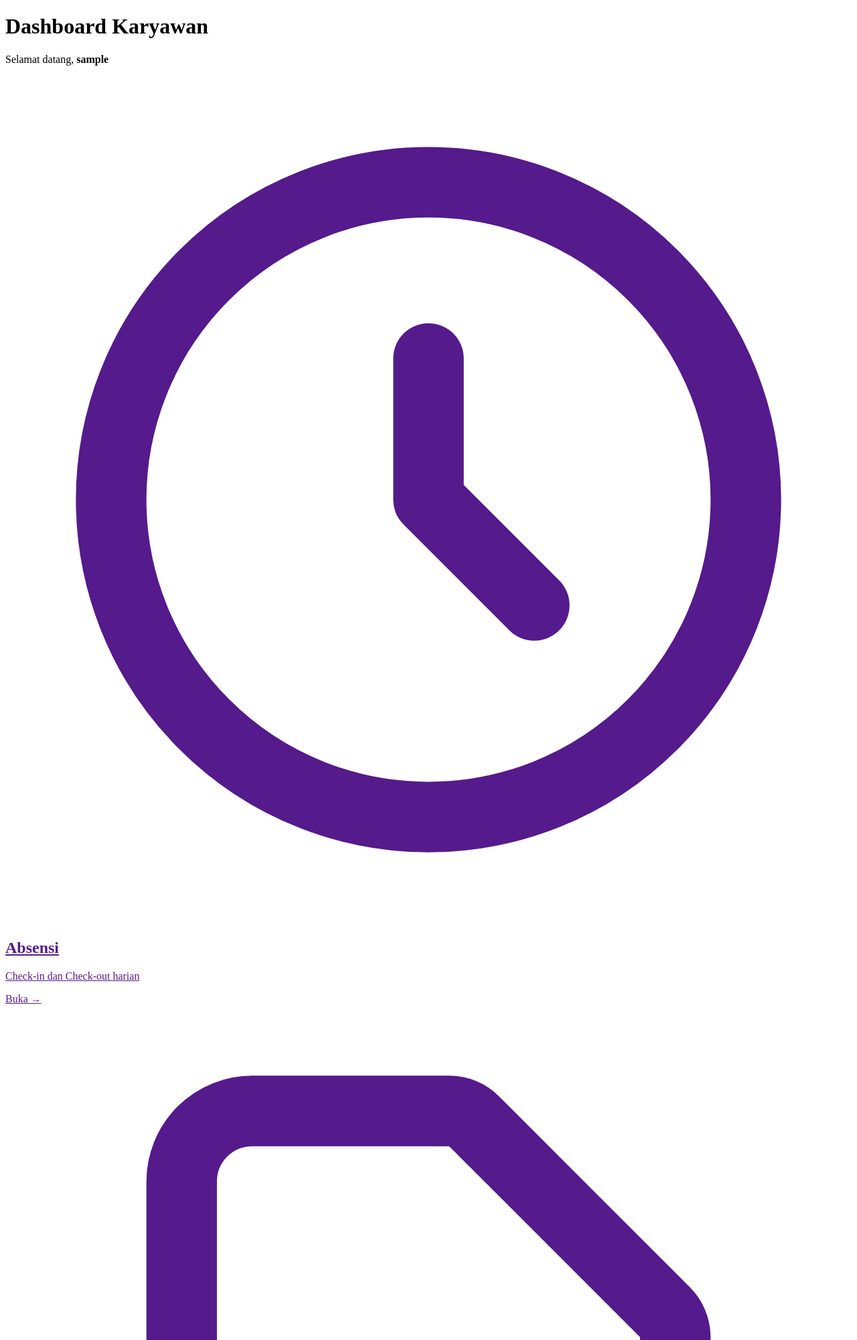
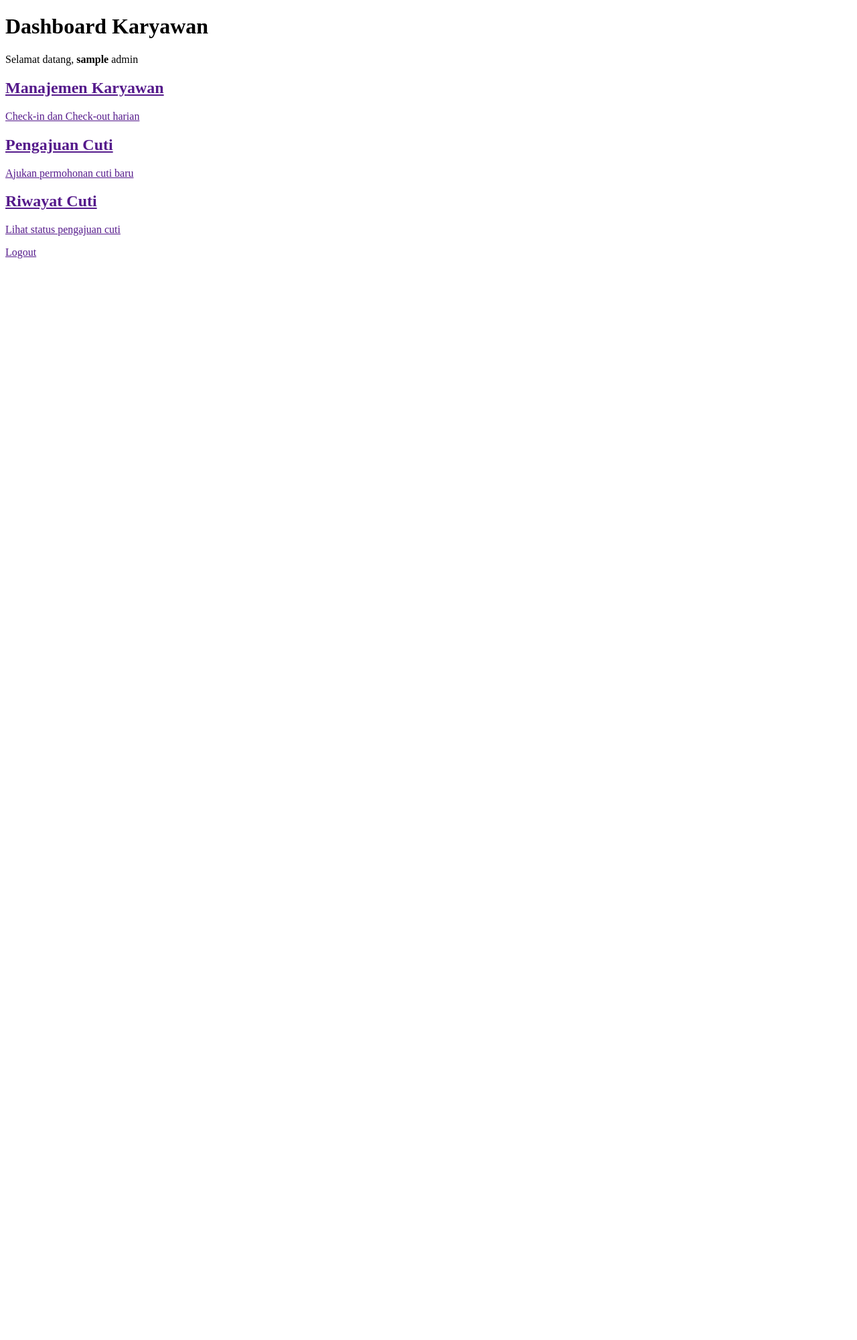
Before and after one commit to IbnuSabilGitHub/Project-UAS, a PHP site: template app/Views/dashboard/employee.php in a window 1280 px wide. Shown: the top 2001 px of the page at 67% size. After the commit the page ends 386 px from the top, so only its background shows below. Run offline with PHP 8.4, Linux system fonts and the light colour scheme; the template is opened without the code that fills it: most values are stand-ins (such as "Sample title", 1, 10 or a date in 2020); data that the repository does not hold is empty; some libraries are stand-ins or nearby versions.

Commit message:
refactor: improve employee dashboard ui

```diff
--- a/app/Views/dashboard/employee.php
+++ b/app/Views/dashboard/employee.php
@@ -1,72 +1,47 @@
 <?php require_once __DIR__ . '/../layouts/header.php'; ?>
-<div class="max-w-6xl mx-auto py-8 px-4">
+<div class="container mx-auto px-4 py-8">
     <?php if (!empty($success)): ?>
-        <div class="bg-green-100 border border-green-400 text-green-700 px-4 py-3 rounded mb-6">
-            <?= htmlspecialchars($success) ?>
+        <div class="flex items-center p-4 mb-6 text-green-600 rounded-base bg-neutral-primary-soft" role="alert">
+            <svg class="flex-shrink-0 w-4 h-4" aria-hidden="true" xmlns="http://www.w3.org/2000/svg" fill="currentColor" viewBox="0 0 20 20">
+                <path d="M10 .5a9.5 9.5 0 1 0 9.5 9.5A9.51 9.51 0 0 0 10 .5ZM9.5 4a1.5 1.5 0 1 1 0 3 1.5 1.5 0 0 1 0-3ZM12 15H8a1 1 0 0 1 0-2h1v-3H8a1 1 0 0 1 0-2h2a1 1 0 0 1 1 1v4h1a1 1 0 0 1 0 2Z" />
+            </svg>
+            <div class="ms-3 text-sm font-medium"><?= htmlspecialchars($success) ?></div>
         </div>
     <?php endif; ?>
 
-    <div class="mb-8">
-        <h1 class="text-3xl font-bold mb-2">Dashboard Karyawan</h1>
-        <p class="text-gray-700">Selamat datang, <strong><?= htmlspecialchars($username) ?></strong></p>
-    </div>
+    <div class="bg-neutral-primary-soft shadow-xs rounded-base p-8 border border-default">
+        <h1 class="text-3xl font-bold text-heading mb-4">Dashboard Karyawan</h1>
+        <p class="mb-8 text-body">Selamat datang, <strong class="text-heading"><?= htmlspecialchars($username) ?></strong>
+            <span class="inline-block bg-brand-soft text-brand px-3 py-1 rounded-full text-sm font-medium ml-2"><?= htmlspecialchars($role) ?></span>
+        </p>
 
-    <!-- Menu Cards -->
-    <div class="grid md:grid-cols-3 gap-6 mb-8">
-        <!-- Check-in / Check-out -->
-        <a href="<?= url('/karyawan/attendance') ?>" class="block bg-white shadow-lg rounded-lg p-6 hover:shadow-xl transition duration-300 border-t-4 border-blue-500">
-            <div class="flex items-center mb-4">
-                <div class="bg-blue-100 p-3 rounded-full">
-                    <svg class="w-8 h-8 text-blue-600" fill="none" stroke="currentColor" viewBox="0 0 24 24">
-                        <path stroke-linecap="round" stroke-linejoin="round" stroke-width="2" d="M12 8v4l3 3m6-3a9 9 0 11-18 0 9 9 0 0118 0z"></path>
-                    </svg>
-                </div>
-            </div>
-            <h2 class="text-xl font-semibold mb-2">Absensi</h2>
-            <p class="text-gray-600">Check-in dan Check-out harian</p>
-            <div class="mt-4 text-blue-600 font-medium">
-                Buka →
-            </div>
-        </a>
+        <div class="grid md:grid-cols-3 gap-6">
+            <a href="<?= url('/karyawan/attendance') ?>"
+                class="block bg-neutral-secondary-medium shadow-xs hover:shadow-md transition-all duration-200 rounded-base p-6 border border-default hover:border-brand">
+                <h2 class="text-xl font-semibold text-heading mb-2">Manajemen Karyawan</h2>
+                <p class="text-sm text-body">Check-in dan Check-out harian</p>
+            </a>
 
-        <!-- Pengajuan Cuti -->
-        <a href="<?= url('/karyawan/leave/create') ?>" class="block bg-white shadow-lg rounded-lg p-6 hover:shadow-xl transition duration-300 border-t-4 border-green-500">
-            <div class="flex items-center mb-4">
-                <div class="bg-green-100 p-3 rounded-full">
-                    <svg class="w-8 h-8 text-green-600" fill="none" stroke="currentColor" viewBox="0 0 24 24">
-                        <path stroke-linecap="round" stroke-linejoin="round" stroke-width="2" d="M9 12h6m-6 4h6m2 5H7a2 2 0 01-2-2V5a2 2 0 012-2h5.586a1 1 0 01.707.293l5.414 5.414a1 1 0 01.293.707V19a2 2 0 01-2 2z"></path>
-                    </svg>
-                </div>
-            </div>
-            <h2 class="text-xl font-semibold mb-2">Pengajuan Cuti</h2>
-            <p class="text-gray-600">Ajukan permohonan cuti baru</p>
-            <div class="mt-4 text-green-600 font-medium">
-                Ajukan →
-            </div>
-        </a>
+            <a href="<?= url('/karyawan/leave/create') ?>"
+                class="block bg-neutral-secondary-medium shadow-xs hover:shadow-md transition-all duration-200 rounded-base p-6 border border-default hover:border-brand">
+                <h2 class="text-xl font-semibold text-heading mb-2">Pengajuan Cuti</h2>
+                <p class="text-sm text-body">Ajukan permohonan cuti baru</p>
+            </a>
 
-        <!-- Riwayat Cuti -->
-        <a href="<?= url('/karyawan/leave') ?>" class="block bg-white shadow-lg rounded-lg p-6 hover:shadow-xl transition duration-300 border-t-4 border-purple-500">
-            <div class="flex items-center mb-4">
-                <div class="bg-purple-100 p-3 rounded-full">
-                    <svg class="w-8 h-8 text-purple-600" fill="none" stroke="currentColor" viewBox="0 0 24 24">
-                        <path stroke-linecap="round" stroke-linejoin="round" stroke-width="2" d="M9 5H7a2 2 0 00-2 2v12a2 2 0 002 2h10a2 2 0 002-2V7a2 2 0 00-2-2h-2M9 5a2 2 0 002 2h2a2 2 0 002-2M9 5a2 2 0 012-2h2a2 2 0 012 2m-3 7h3m-3 4h3m-6-4h.01M9 16h.01"></path>
-                    </svg>
-                </div>
-            </div>
-            <h2 class="text-xl font-semibold mb-2">Riwayat Cuti</h2>
-            <p class="text-gray-600">Lihat status pengajuan cuti</p>
-            <div class="mt-4 text-purple-600 font-medium">
-                Lihat →
-            </div>
-        </a>
-    </div>
+            <a href="<?= url('/karyawan/leave') ?>"
+                class="block bg-neutral-secondary-medium shadow-xs hover:shadow-md transition-all duration-200 rounded-base p-6 border border-default hover:border-brand">
+                <h2 class="text-xl font-semibold text-heading mb-2">Riwayat Cuti</h2>
+                <p class="text-sm text-body">Lihat status pengajuan cuti</p>
+            </a>
 
-    <!-- Logout Button -->
-    <div class="text-center">
-        <a href="<?= url('/logout') ?>" class="inline-block bg-red-600 hover:bg-red-700 text-white px-8 py-3 rounded-lg transition duration-200">
-            Logout
-        </a>
+        </div>
+
+        <div class="mt-8 border-t border-default pt-6">
+            <a href="<?= url('/logout') ?>"
+                class="inline-block bg-red-600 hover:bg-red-700 text-white font-medium px-5 py-2.5 rounded-base shadow-xs transition duration-200">
+                Logout
+            </a>
+        </div>
     </div>
 </div>
 <?php require_once __DIR__ . '/../layouts/footer.php'; ?>
```
